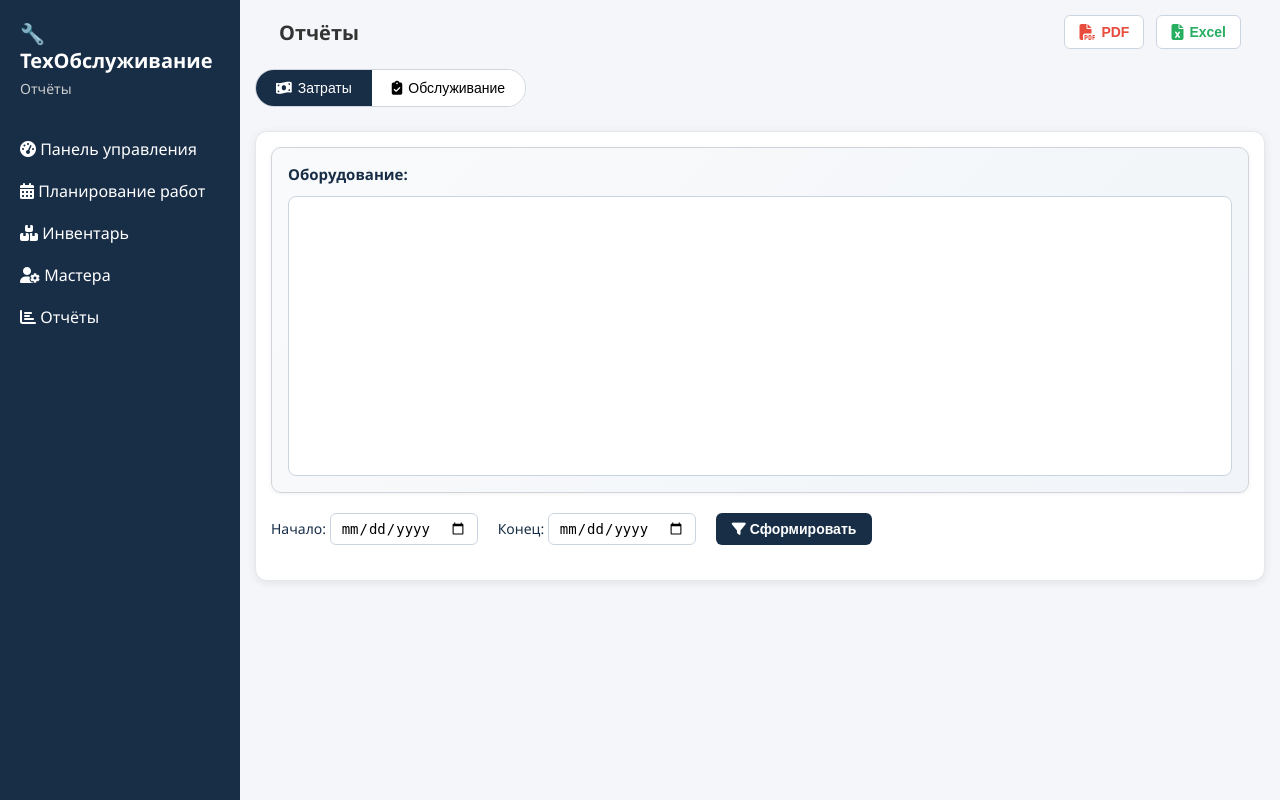
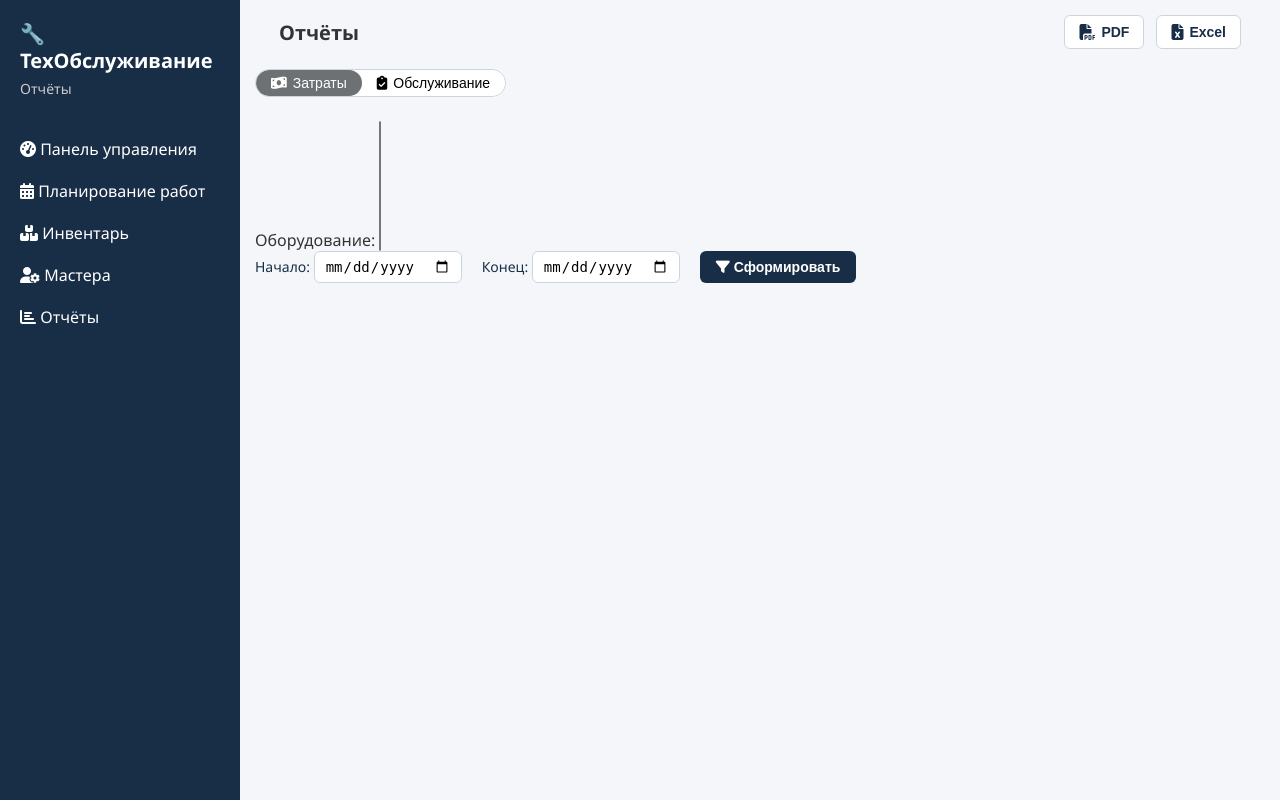
Before and after one commit to qshendal/trpo, a Flask app: page /admin/reports in a window 1280 px wide. Run offline with Flask 3, Linux system fonts and the light colour scheme; lists and menus that the app fills with data are empty; parts of the project's set-up code (start-up, migrations or seed data) failed here and were passed over; some libraries are stand-ins or nearby versions.

Commit message:
change style

```diff
--- a/backend/static/Reports.css
+++ b/backend/static/Reports.css
@@ -20,6 +20,7 @@ a {
   min-height: 100vh;
 }
 
+/* ===== Боковое меню ===== */
 .sidebar {
   width: 240px;
   background-color: #182e47;
@@ -38,7 +39,6 @@ a {
   margin-bottom: 30px;
 }
 
-
 .menu ul {
   list-style: none;
 }
@@ -49,7 +49,6 @@ a {
   transition: all 0.2s ease;
 }
 
-.menu li.active,
 .menu li:hover {
   background-color: #2c4a70;
   padding-left: 10px;
@@ -62,6 +61,7 @@ a {
   color: inherit;
 }
 
+/* ===== Основная панель ===== */
 .dashboard {
   flex: 1;
   padding: 15px;
@@ -80,266 +80,36 @@ a {
   font-size: 20px;
 }
 
-/* Кнопки экспорта */
+/* ===== Кнопки экспорта ===== */
 .export-buttons {
   display: flex;
   gap: 12px;
 }
 
-.export-btn {
-  background-color: #fff;
-  border: 1px solid #d1d5db;
-  padding: 8px 16px;
-  font-size: 14px;
-  font-weight: 500;
-  border-radius: 6px;
-  cursor: pointer;
+.export-buttons button {
   display: flex;
   align-items: center;
   gap: 6px;
-  transition: all 0.2s ease;
+  background-color: #fff;
+  color: #182e47;
+  border: 1px solid #cbd5e1;
+  padding: 8px 14px;
+  font-size: 14px;
+  font-weight: 600;
+  border-radius: 6px;
+  cursor: pointer;
+  transition: background-color 0.3s ease;
 }
 
-.export-btn.pdf { color: #e74c3c; }
-.export-btn.excel { color: #27ae60; }
-
-.export-btn:hover {
-  background-color: #f3f4f6;
-  transform: translateY(-2px);
+.export-buttons button:hover {
+  background-color: #f0f0f0;
 }
 
-/* Вкладки */
-.tabs-wrapper {
-  display: inline-flex;
-  border: 1px solid #d1d5db;
-  border-radius: 9999px;
-  overflow: hidden;
-  background-color: #fff;
-  margin-bottom: 24px;
-}
-.tab-button {
-  padding: 10px 20px;
-  background-color: #fff;
-  border: none;
-  cursor: pointer;
-  font-size: 14px;
-  font-weight: 500;
-  transition: all 0.2s ease;
-  display: flex;
-  align-items: center;
-  gap: 6px;
+.export-buttons i {
+  font-size: 16px;
 }
 
-.tab-button.active {
-  background-color: #182e47;
-  color: #fff;
-}
-
-.tab-content {
-  display: none;
-}
-
-.tab-content.active {
-  display: block;
-}
-
-/* Панель фильтров */
-.filters-panel {
-  border: 1px solid #e5e7eb;
-  padding: 15px;
-  margin-bottom: 24px;
-  border-radius: 12px;
-  background-color: #fff;
-  box-shadow: 0 2px 8px rgba(0,0,0,0.08);
-}
-
-.filters-row {
-  display: flex;
-  gap: 24px;
-  margin-bottom: 20px;
-}
-
-.filter-group {
-  flex: 1;
-  display: flex;
-  flex-direction: column;
-  gap: 12px;
-  padding: 16px;
-  border: 1px solid #d1d5db;
-  border-radius: 10px;
-  background: linear-gradient(135deg, #f9fafb, #f1f5f9);
-  box-shadow: 0 1px 4px rgba(0,0,0,0.06);
-}
-
-.filter-group label {
-  font-weight: 700;
-  color: #182e47;
-  font-size: 15px;
-}
-
-/* Список выбора */
-.filter-select {
-  width: 100%;
-  padding: 12px;
-  border: 1px solid #cbd5e1;
-  border-radius: 8px;
-  background-color: #fff;
-  font-size: 14px;
-  min-height: 280px; /* увеличенная высота */
-  line-height: 1.4;
-  transition: border-color 0.2s ease, box-shadow 0.2s ease;
-  overflow-y: auto;
-}
-
-.filter-select:hover {
-  border-color: #94a3b8;
-  box-shadow: 0 0 0 2px rgba(148,163,184,0.2);
-}
-
-.filter-select:focus {
-  border-color: #3498db;
-  box-shadow: 0 0 0 3px rgba(52,152,219,0.25);
-  outline: none;
-}
-
-.filter-select option {
-  padding: 6px 8px;
-  border-bottom: 1px solid #f0f0f0;
-}
-
-.filter-select option:checked {
-  background-color: #3498db;
-  color: #fff;
-}
-
-/* Кнопки фильтров */
-.filter-actions {
-  display: flex;
-  gap: 14px;
-  justify-content: flex-end;
-}
-
-.action-btn {
-  background-color: #3498db;
-  color: #fff;
-  border: none;
-  padding: 10px 16px;
-  font-size: 14px;
-  font-weight: 500;
-  border-radius: 6px;
-  cursor: pointer;
-  transition: background-color 0.2s ease, transform 0.1s ease;
-}
-
-.action-btn:hover {
-  background-color: #2980b9;
-}
-
-.action-btn:active {
-  transform: scale(0.97);
-}
-
-.action-btn.pdf {
-  background-color: #e74c3c;
-}
-
-.action-btn.pdf:hover {
-  background-color: #c0392b;
-}
-
-.action-btn.excel {
-  background-color: #27ae60;
-}
-
-.action-btn.excel:hover {
-  background-color: #219150;
-}
-
-/* Таблица */
-.report-table {
-  width: 100%;
-  border-collapse: collapse;
-  font-size: 14px;
-  background-color: #fff;
-  border: 1px solid #e5e7eb;
-  border-radius: 8px;
-  overflow: hidden;
-
-}
-
-.report-table th {
-  background-color: #f9fafb;
-  padding: 12px;
-  text-align: left;
-  font-weight: 600;
-  color: #182e47;
-  border-bottom: 2px solid #e5e7eb;
-}
-
-.report-table td {
-  padding: 12px;
-  border-bottom: 1px solid #f0f0f0;
-  color: #333;
-}
-
-.report-table tbody tr:hover {
-  background-color: #f8fafc;
-}
-
-/* Пустое состояние */
-.empty-state {
-  text-align: center;
-  padding: 40px 20px;
-  color: #94a3b8;
-  font-style: italic;
-}
-
-.empty-state i {
-  font-size: 36px;
-  margin-bottom: 10px;
-  color: #cbd5e1;
-}
-
-.empty-state p {
-  font-size: 14px;
-  color: #64748b;
-}
-
-/* Адаптивность */
-@media (max-width: 768px) {
-  .filters-row {
-    flex-direction: column;
-  }
-
-  .filter-select {
-    min-height: 120px;
-  }
-
-  .tabs-wrapper {
-    flex-direction: column;
-    border-radius: 6px;
-  }
-
-  .tab-button {
-    width: 100%;
-    text-align: center;
-  }
-
-  .export-buttons {
-    flex-direction: column;
-    gap: 8px;
-  }
-}
-
-/* Базовые стили уже есть, добавляем оформление для отчётов */
-
-.report-panel {
-  background-color: #fff;
-  border-radius: 8px;
-  padding: 20px;
-  box-shadow: 0 2px 6px rgba(0,0,0,0.08);
-}
-
+/* ===== Фильтры ===== */
 .filters {
   display: flex;
   gap: 20px;
@@ -376,11 +146,15 @@ a {
   background-color: #2c4a70;
 }
 
-/* Таблица отчёта */
+/* ===== Таблица отчёта ===== */
 .report-table {
   width: 100%;
   border-collapse: collapse;
   margin-bottom: 20px;
+  background-color: #fff;
+  border: 1px solid #e5e7eb;
+  border-radius: 8px;
+  overflow: hidden;
 }
 
 .report-table th,
@@ -401,38 +175,87 @@ a {
   background-color: #f4f6fa;
 }
 
-/* Кнопки экспорта */
-.export-buttons {
-  display: flex;
-  gap: 12px;
+.report-table tbody tr:hover {
+  background-color: #f8fafc;
 }
 
-.export-buttons button {
+.log-block {
+  margin-top: 10px;
+  padding: 10px;
+  border: 1px solid #ccc;
+  background: #fafafa;
+  border-radius: 4px;
+}
+
+.show-log-btn {
+  background-color: #3498db;
+  color: #fff;
+  border: none;
+  padding: 6px 12px;
+  font-size: 13px;
+  font-weight: 500;
+  border-radius: 6px;
+  cursor: pointer;
+  transition: background-color 0.2s ease, transform 0.1s ease;
+}
+
+.show-log-btn:hover {
+  background-color: #2980b9;
+  transform: translateY(-2px);
+}
+
+.show-log-btn:active {
+  transform: scale(0.96);
+}
+
+.show-log-btn.hide {
+  background-color: #e74c3c;
+}
+
+.show-log-btn.hide:hover {
+  background-color: #c0392b;
+}
+
+.tabs-wrapper {
+  display: inline-flex;
+  border: 1px solid #cbd5e1;
+  border-radius: 9999px;
+  overflow: hidden;
+  background-color: #fff;
+  margin-bottom: 24px;
+}
+
+.tab-button {
+  padding: 5px 15px;
+  background-color: white;
+  border: none;
+  cursor: pointer;
   display: flex;
   align-items: center;
   gap: 6px;
-  background-color: #fff;
-  color: #182e47;
-  border: 1px solid #cbd5e1;
-  padding: 8px 14px;
   font-size: 14px;
-  font-weight: 600;
-  border-radius: 6px;
-  cursor: pointer;
-  transition: background-color 0.3s ease;
+  font-weight: 500;
+  border-radius: 9999px;
+  transition: background-color 0.2s, color 0.2s;
 }
 
-.export-buttons button:hover {
+.tab-button:hover {
   background-color: #f0f0f0;
 }
 
-.export-buttons i {
-  font-size: 16px;
+.tab-button.active {
+  background-color: #6d7173;
+  color: white;
 }
 
 .tab-content {
   display: none;
 }
+
 .tab-content.active {
   display: block;
 }
+
+.hidden {
+  display: none;
+}
```
